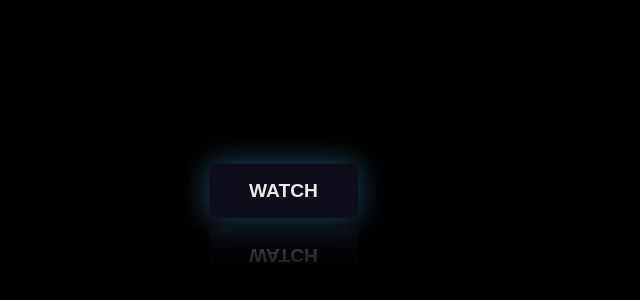
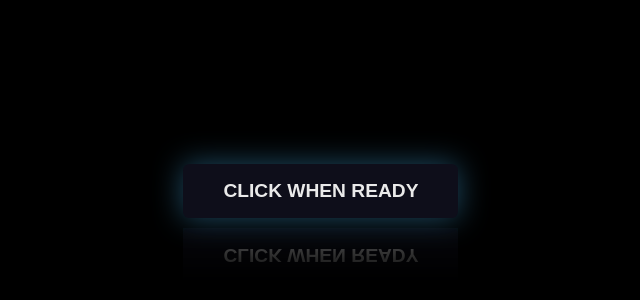
Before and after one commit to userisdabeh/oplan-hbd, a plain HTML site: page index.html in a window 1280 px wide. Shown: the part 156-456 px from the top of the page, without its empty margins (367-1007 px from the left). Drawn offline with Linux system fonts and the light colour scheme.

Commit message:
changed files for prod

```diff
--- a/index.html
+++ b/index.html
@@ -1,10 +1,10 @@
 <!DOCTYPE html>
 <html>
     <head>
-        <title>Happy Birthday, Macie!</title>
+        <title>BASTA TITLE</title>
         <link rel="stylesheet" type="text/css" href="styles.css">
     </head>
     <body>
-        <a href="#" class="btn"><span>Watch</span></a>
+        <a href="#" class="btn"><span>Click when ready</span></a>
     </body>
 </html>
--- a/styles.css
+++ b/styles.css
@@ -19,7 +19,7 @@ body {
     -webkit-box-reflect: below 10px linear-gradient(to bottom, rgba(0,0,0,0.0), rgba(0,0,0,0.4));
     position: absolute;
     top: 40%;
-    left: 45%;
+    left: 43%;
     text-decoration: none;
   }
 
```
